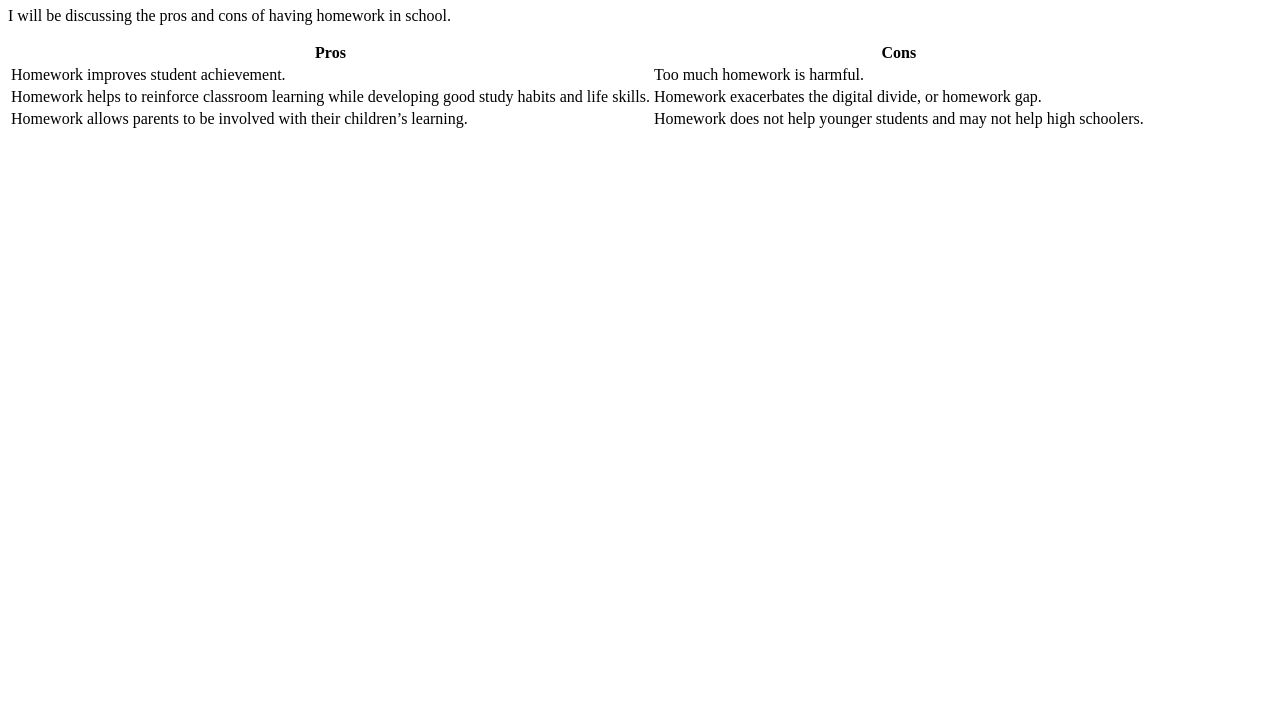
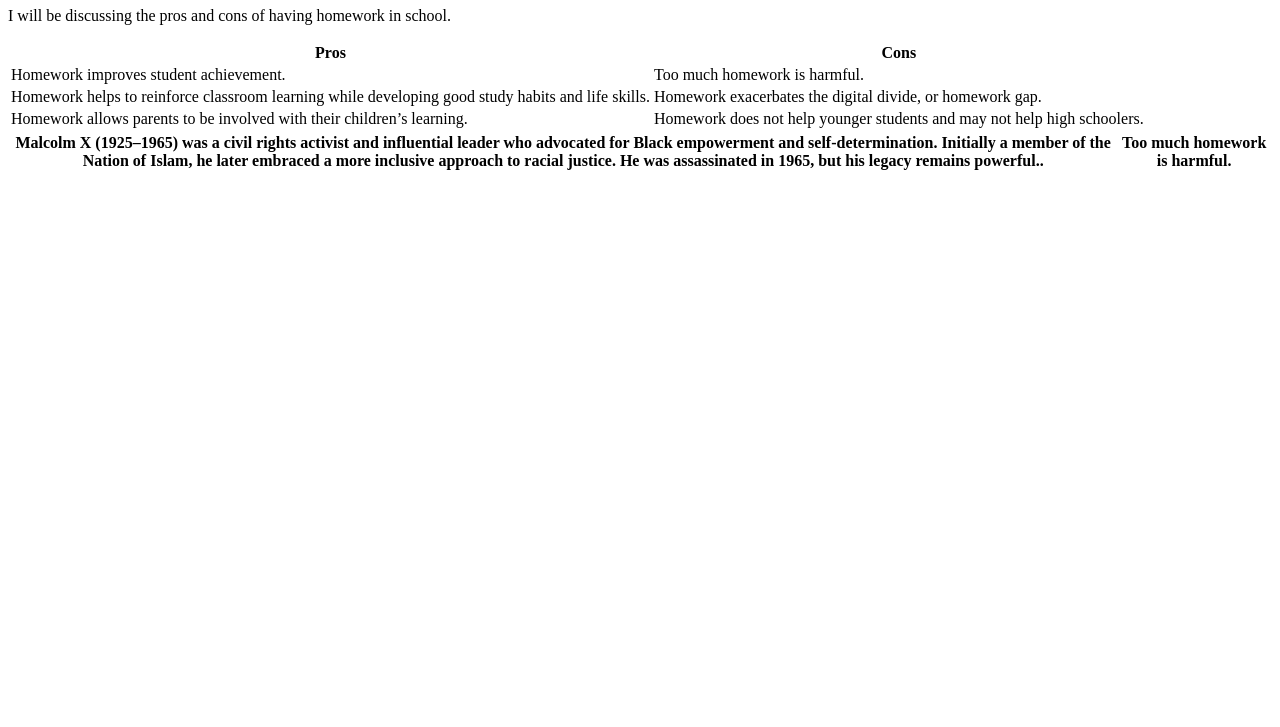
Before and after one commit to kjsocool123/intro-to-tabels, a plain HTML site: page index.html in a window 1280 px wide. Shown: the part 73-800 px from the top of the page. Drawn offline with Linux system fonts and the light colour scheme.

Commit message:
Update index.html

```diff
--- a/index.html
+++ b/index.html
@@ -26,6 +26,15 @@
         <td>Homework does not help younger students and may not help high schoolers.</td>
       </tr>
   </table>
+    <table>
+ <tr>
+
+        <th>Malcolm X (1925–1965) was a civil rights activist and influential leader who advocated for Black empowerment and self-determination. Initially a member of the Nation of Islam, he later embraced a more inclusive approach to racial justice. He was assassinated in 1965, but his legacy remains powerful..</th>
+        <th>Too much homework is harmful.</th>
+      </tr>
+
+
+    </table>
 
   </body>
 </html>
```
